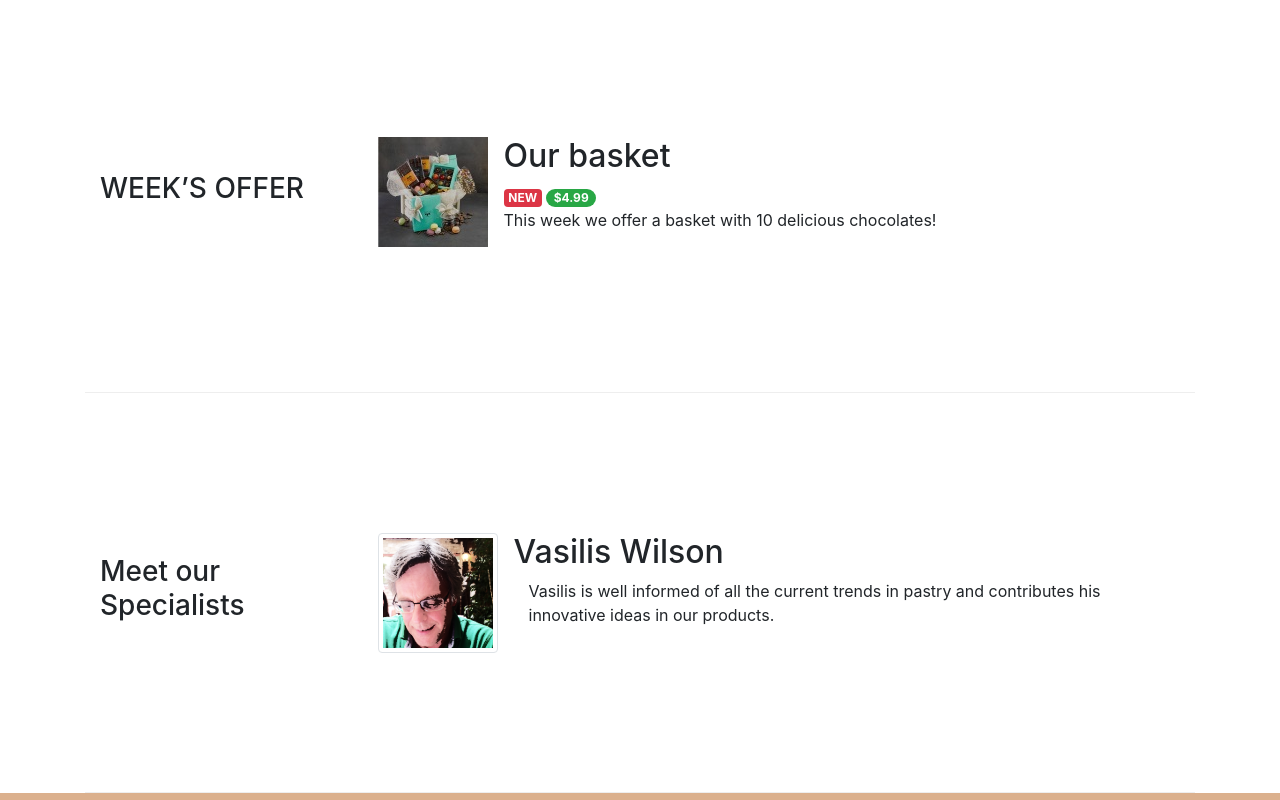
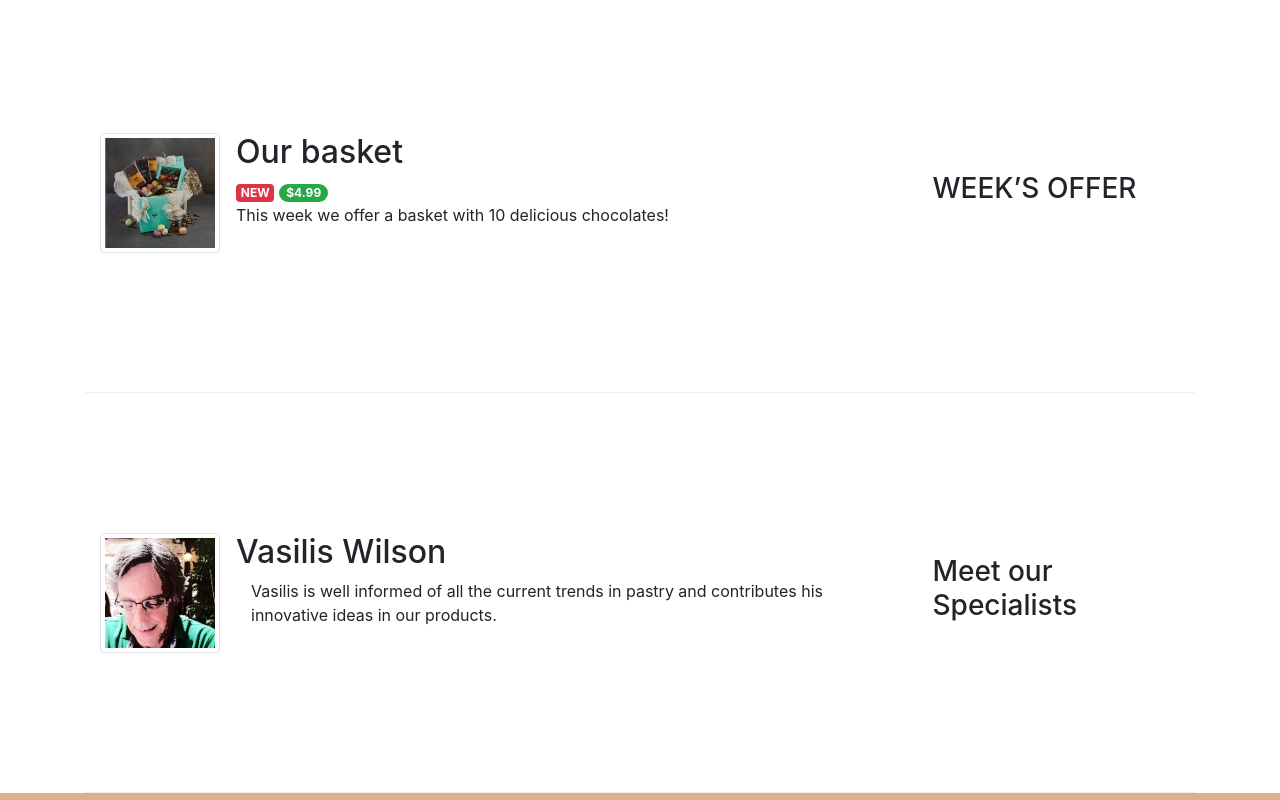
Before and after one commit to annacodecreate/leChocolat, a website: page index.html in a window 1280 px wide. Shown: the part 720-1520 px from the top of the page. Drawn offline with nearby package versions, Linux system fonts and the light colour scheme.

Commit message:
Bootstrap Assignment 4 Task - Corrections

```diff
--- a/index.html
+++ b/index.html
@@ -76,13 +76,13 @@
         </div>
 
 
-        <div class="row row-content align-items-center">
+        <div class="row flex-row-reverse row-content align-items-center">
             <div class="col-sm-4 col-md-3">
                 <h3>WEEK’S OFFER</h3>
             </div>
             <div class="col-sm col-md">
                 <div class="media">
-                    <img class="d-flex mr-3 img thumbnail align-self-center" src="images/promotion.jpg" alt="week's offer">
+                    <img class="d-flex mr-3 img-thumbnail align-self-center" src="images/promotion.jpg" alt="week's offer">
                     <div class="media-body">
                         <h2>Our basket</h2>
                         <span class="badge badge-danger">NEW</span>
@@ -95,7 +95,7 @@
             </div>
         </div>
 
-        <div class="row row-content align-items-center">
+        <div class="row flex-row-reverse row-content align-items-center">
             <div class="col-sm-4 col-md-3">
                 <h3>Meet our  Specialists</h3>
             </div>
```
